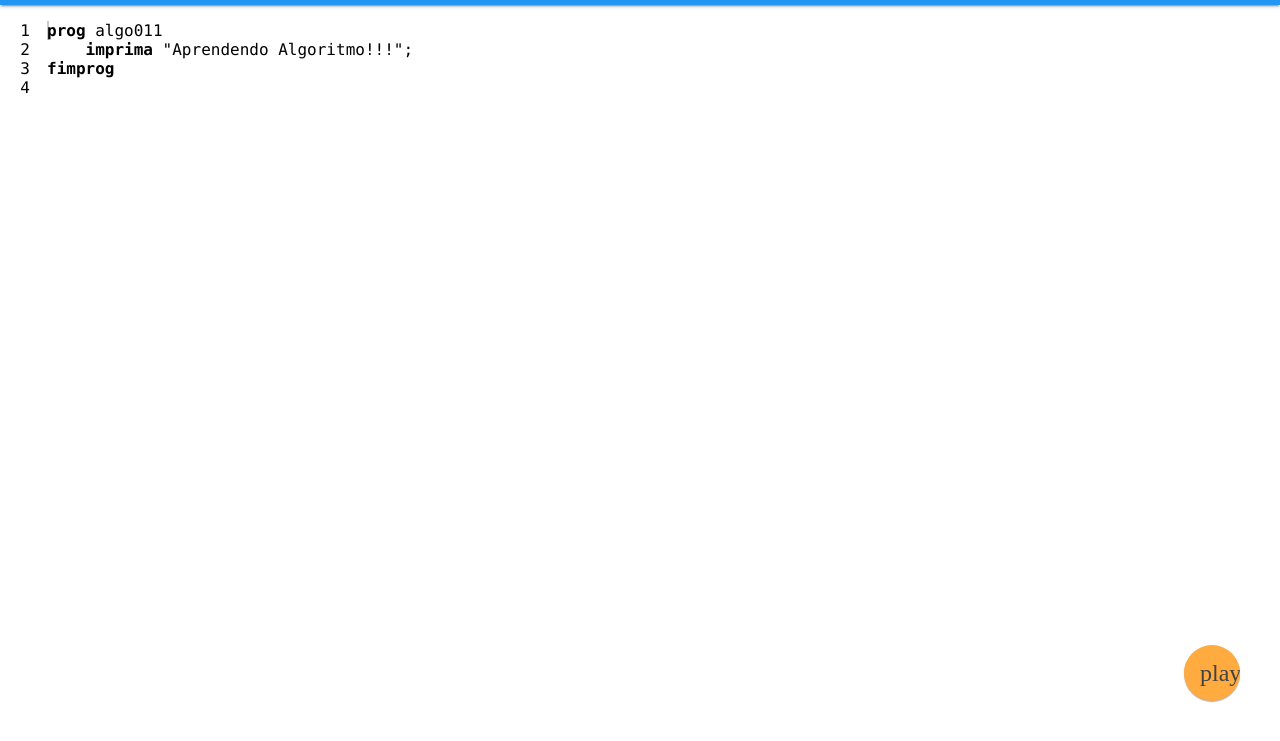
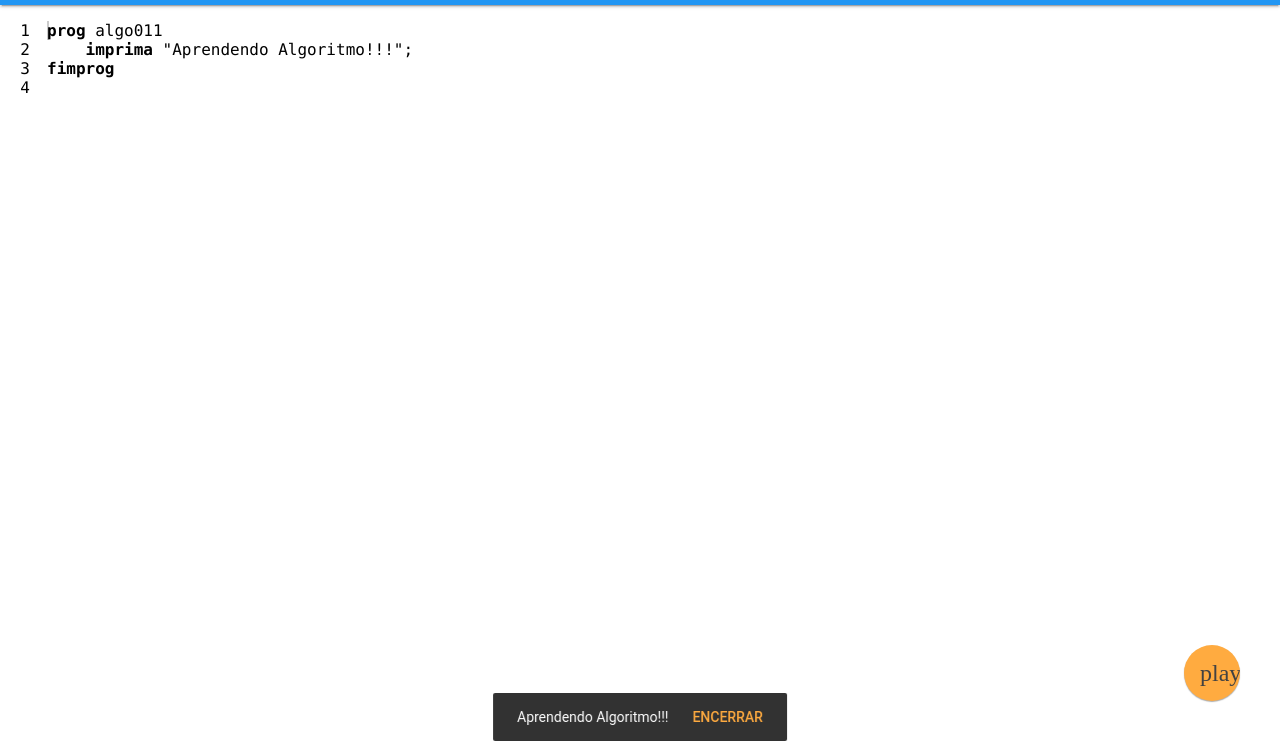
Before and after one commit to bizual/bizual, a website: page index.html in a window 1280 px wide. Both pictures are taken after a click on the button "play_arrow". Shown: the part 59-800 px from the top of the page. Drawn offline with Linux system fonts and the light colour scheme.

Commit message:
Add snackbar

```diff
--- a/index.html
+++ b/index.html
@@ -29,7 +29,7 @@ fimprog
 </div>
         </div>
         <!-- Colored FAB button with ripple -->
-        <button class="mdl-button mdl-js-button mdl-button--fab mdl-js-ripple-effect mdl-button--colored bizu-play-item">
+        <button class="mdl-button mdl-js-button mdl-button--fab mdl-js-ripple-effect mdl-button--colored bizu-play-item" id=run>
           <i class="material-icons">play_arrow</i>
         </button>
       </main>
@@ -48,3 +48,26 @@ fimprog
       editor.session.setMode(new UalMode());
       editor.setTheme("ace/theme/ual");
     </script>
+    <div id="demo-snackbar-example" class="mdl-js-snackbar mdl-snackbar">
+  <div class="mdl-snackbar__text"></div>
+  <button class="mdl-snackbar__action" type="button"></button>
+</div>
+<script>
+(function() {
+  'use strict';
+  var snackbarContainer = document.querySelector('#demo-snackbar-example');
+  var showSnackbarButton = document.querySelector('#run');
+  var handler = function(event) {
+  };
+  showSnackbarButton.addEventListener('click', function() {
+    'use strict';
+    var data = {
+      message: 'Aprendendo Algoritmo!!!',
+      timeout: 99999999999999999999,
+      actionHandler: handler,
+      actionText: 'Encerrar'
+    };
+    snackbarContainer.MaterialSnackbar.showSnackbar(data);
+  });
+}());
+</script>
```
